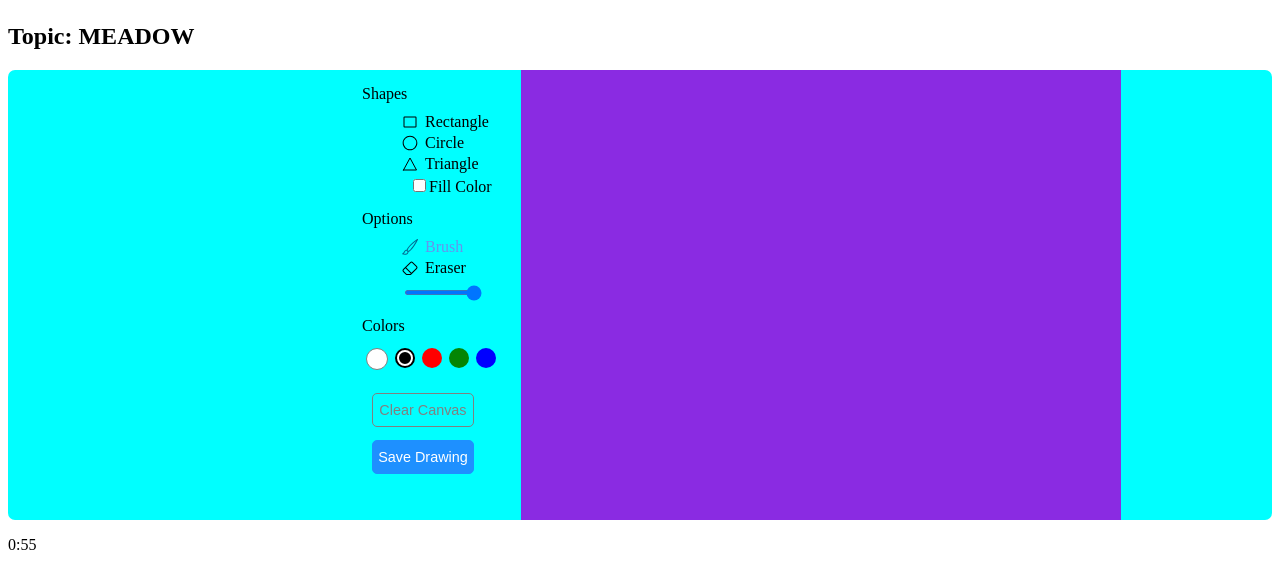
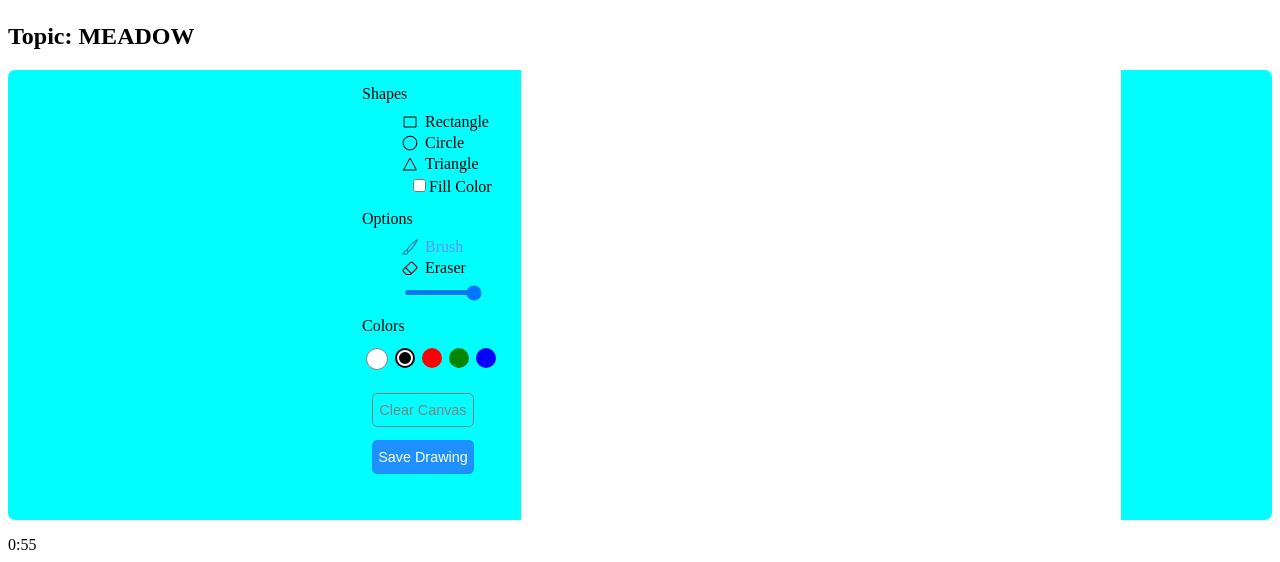
Before and after one commit to Duo-doodle/Duo-doodle, a React (Vite) app in the folder Duo-doodle/: page / in a window 1280 px wide. Shown: the part 390-952 px from the top of the page. Built offline with nearby package versions, Linux system fonts and the light colour scheme.

Commit message:
added functionality to the clear canvas button

```diff
--- a/Duo-doodle/src/components/Canvas.jsx
+++ b/Duo-doodle/src/components/Canvas.jsx
@@ -7,6 +7,7 @@ import { BsEraser } from "react-icons/bs";
 
 const Canvas = () => {
   const canvasRef = useRef(null);
+  const ctxRef = useRef(null);
   const [selectedTool, setSelectedTool] = useState("brush");
   const [fillColorChecked, setFillColorChecked] = useState(false);
   const [brushWidth, setBrushWidth] = useState(5);
@@ -17,6 +18,10 @@ const Canvas = () => {
 
   const toolSelection = (tool) => {
     setSelectedTool(tool);
+  }
+
+  const clearDrawing = () => {
+    ctxRef.current.clearRect(0, 0, canvasRef.current.width, canvasRef.current.height);
   }
 
   const handleFillColor = (e) => {
@@ -81,7 +86,8 @@ const Canvas = () => {
 
     ctx.putImageData(snapshot, 0, 0);
 
-    if (selectedTool === "brush") {
+    if (selectedTool === "brush" || selectedTool === "eraser") {
+      ctx.strokeStyle = selectedTool === "eraser" ? "#fff" : renderColor;
       ctx.lineTo(e.offsetX, e.offsetY);
       ctx.stroke();
     } else if (selectedTool === "rectangle") {
@@ -94,6 +100,7 @@ const Canvas = () => {
   useEffect(() => {
     const canvas = canvasRef.current;
     const context = canvas.getContext("2d");
+    ctxRef.current = context;
 
     const handleMouseDown = (e) => startDrawing(context, e, canvas);
     const handleMouseMove = (e) => draw(context, e);
@@ -141,8 +148,8 @@ const Canvas = () => {
                 <IoTriangleOutline className="icon" />
                 <span>Triangle</span>
               </li>
-              <li className="option" >
-                <label id="fill-color" >
+              <li className="option">
+                <label id="fill-color">
                   <input type="checkbox" onClick={(e) => handleFillColor(e)}/>
                   Fill Color
                 </label>
@@ -214,7 +221,7 @@ const Canvas = () => {
             </ul>
           </div>
           <div className="row buttons">
-            <button className="clear-canvas">Clear Canvas</button>
+            <button className="clear-canvas" onClick={() => clearDrawing()}>Clear Canvas</button>
             <button className="save-img">Save Drawing</button>
           </div>
         </section>
--- a/Duo-doodle/src/index.css
+++ b/Duo-doodle/src/index.css
@@ -125,7 +125,7 @@
 }
 .container> #canvas:nth-child(2){
   flex:1;
-  background-color: blueviolet;
+  background-color: white;
 }
 #canvas canvas{
   width:100%;
```
